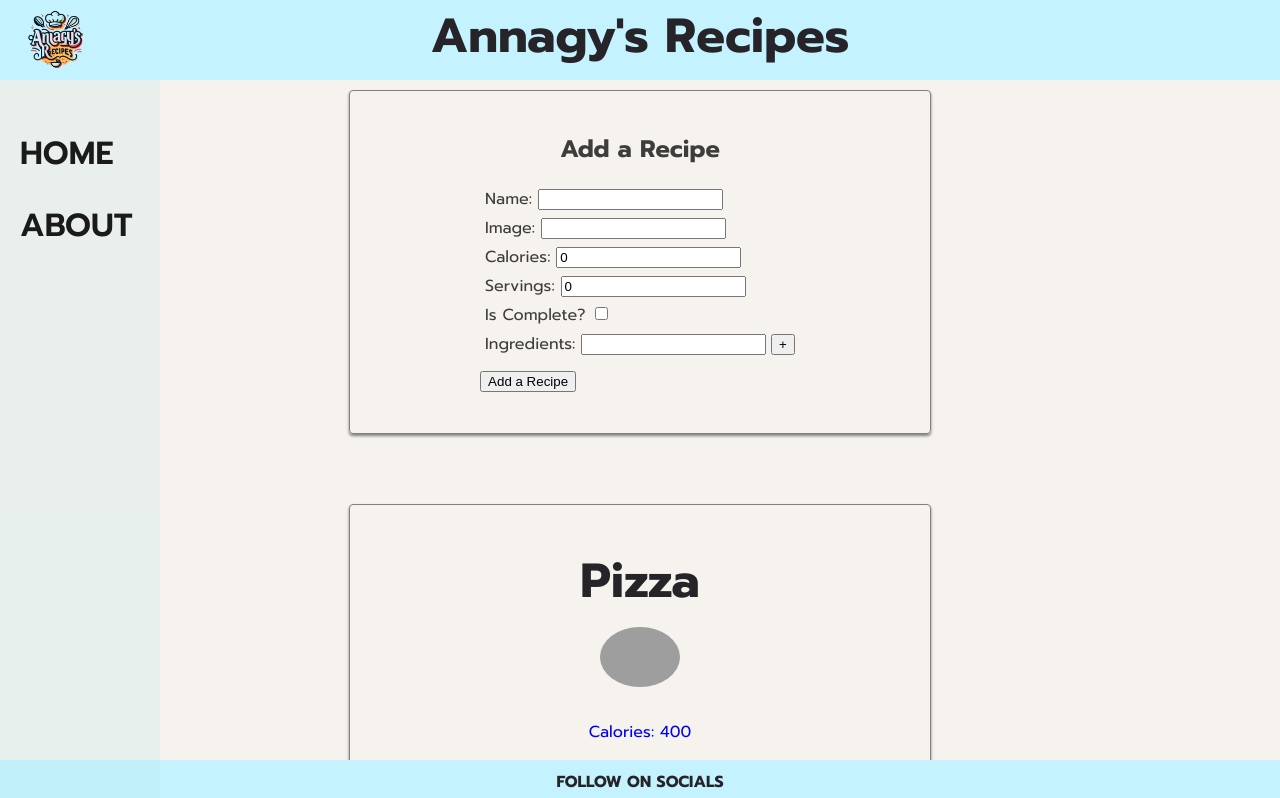
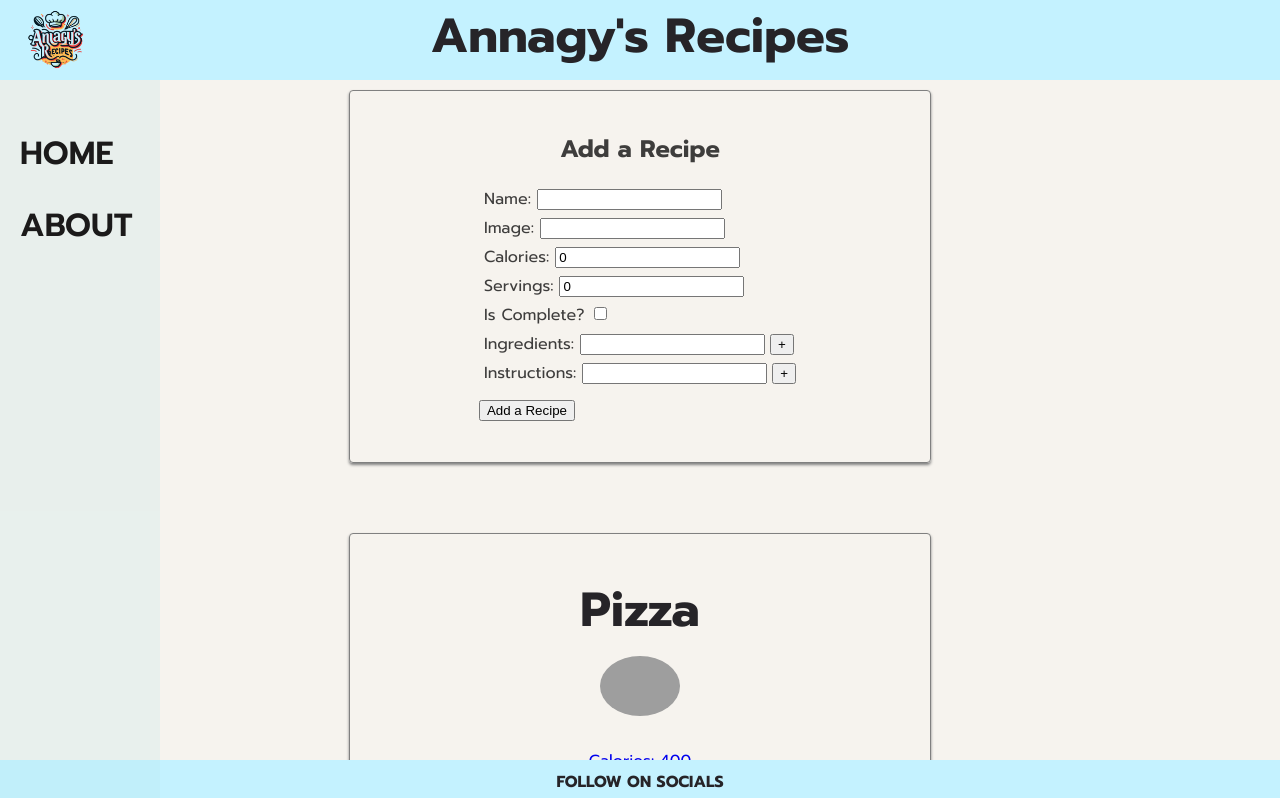
Before and after one commit to annagy07/recipe-book-app-react, a React (Vite) app in the folder recipe-cook-book/: page / in a window 1280 px wide. Shown: the top 798 px of the page. Built offline with nearby package versions, Linux system fonts and the light colour scheme; grey boxes are pictures that could not be loaded.

Commit message:
details page works also with new recipe

```diff
--- a/recipe-cook-book/src/components/NewRecipeForm.jsx
+++ b/recipe-cook-book/src/components/NewRecipeForm.jsx
@@ -9,6 +9,7 @@ function NewRecipeForm(props) {
   const [servings, setServings] = useState(0);
   const [isCompleted, setIsCompleted] = useState(false);
   const [ingredients, setIngredients] = useState([""]);
+  const [directions, setDirections] = useState([""]);
 
   const handleNameInput = (e) => setName(e.target.value);
 
@@ -30,6 +31,7 @@ function NewRecipeForm(props) {
       servings,
       isCompleted,
       ingredients,
+      directions,
     };
     console.log("Submitted: ", newRecipe);
     props.addRecipe(newRecipe);
@@ -41,18 +43,29 @@ function NewRecipeForm(props) {
     setServings(0);
     setIsCompleted(false);
     setIngredients([""]);
+    setDirections([""]);
   };
 
-  // Füge ein neues Input-Feld hinzu
-  const addInput = () => {
+  // Neue Input Feld bei Zutaten
+  const addInputIngredient = () => {
     setIngredients([...ingredients, ""]);
   };
 
-  // Aktualisiere den Wert eines bestimmten Input-Feldes
   const handleIngredientsInput = (index, event) => {
     const newInputs = [...ingredients];
     newInputs[index] = event.target.value;
     setIngredients(newInputs);
+  };
+
+  // Neue Input Feld bei Anweisungen
+  const addInputDirections = () => {
+    setDirections([...directions, ""]);
+  };
+
+  const handleDirectionsInput = (index, event) => {
+    const newInputs = [...directions];
+    newInputs[index] = event.target.value;
+    setDirections(newInputs);
   };
 
   return (
@@ -119,10 +132,33 @@ function NewRecipeForm(props) {
               onChange={(event) => handleIngredientsInput(index, event)}
             />
           ))}
-          <button type="button" onClick={addInput} className="plus-btn">
+          <button
+            type="button"
+            onClick={addInputIngredient}
+            className="plus-btn"
+          >
             +
           </button>
         </div>
+
+        <div className="form-item">
+          <label>Instructions: </label>
+          {directions.map((direction, index) => (
+            <input
+              key={index}
+              value={direction}
+              onChange={(event) => handleDirectionsInput(index, event)}
+            />
+          ))}
+          <button
+            type="button"
+            onClick={addInputDirections}
+            className="plus-btn"
+          >
+            +
+          </button>
+        </div>
+
         <button type="submit" className="submit-btn">
           Add a Recipe
         </button>
--- a/recipe-cook-book/src/components/RecipeList.jsx
+++ b/recipe-cook-book/src/components/RecipeList.jsx
@@ -1,14 +1,19 @@
-
-import { useState } from "react";
+import { useState, useEffect } from "react";
 import RecipeData from "../recipe-list.json";
 import RecipeCard from "./RecipeCard";
 import "./RecipeList.css";
 import NewRecipeForm from "../components/NewRecipeForm";
-import { Link, NavLink } from "react-router-dom";
-
+import { NavLink } from "react-router-dom";
 
 function RecipeList() {
-  const [recipes, setRecipes] = useState(RecipeData);
+  const [recipes, setRecipes] = useState(
+    JSON.parse(localStorage.getItem("recipes")) || RecipeData
+  );
+
+  useEffect(() => {
+    // Update local storage whenever recipes state changes
+    localStorage.setItem("recipes", JSON.stringify(recipes));
+  }, [recipes]);
 
   const deleteRecipe = (recipeId) => {
     const filteredRecipes = recipes.filter((recipe) => recipe.id !== recipeId);
@@ -27,21 +32,26 @@ function RecipeList() {
       <div className="recipeList">
         {recipes.map((recipe) => (
           <div className="recipeCard" key={recipe.id}>
-            <NavLink to={`/recipe/${recipe.id}`} className="nav-link" >
-              <RecipeCard recipe={recipe} />
+            <NavLink to={`/recipe/${recipe.id}`} className="nav-link">
+              <RecipeCard recipe={recipe} recipes={recipes} />
             </NavLink>
-            <button onClick={() => deleteRecipe(recipe.id)} className="btn-delete">
+            <button
+              onClick={() => deleteRecipe(recipe.id)}
+              className="btn-delete"
+            >
               Delete
             </button>
           </div>
         ))}
       </div>
+      <button>
+        Reset Recipes
+      </button>
     </div>
   );
 }
 
 export default RecipeList;
-
 
 // function RecipeList() {
 //   const [recipes, setRecipe] = useState(RecipeData);
--- a/recipe-cook-book/src/pages/Homepage.jsx
+++ b/recipe-cook-book/src/pages/Homepage.jsx
@@ -5,7 +5,6 @@ import RecipeList from "../components/RecipeList";
 
 function Homepage() {
   // const [recipe, setRecipe] = useState(RecipeData);
-
 
   // const addRecipe = (newRecipe) => {
   //   // Create a new array
@@ -19,8 +18,7 @@ function Homepage() {
 
   return (
     <div>
-      <div>
-      </div>
+      <div></div>
       <div>
         <RecipeList />
       </div>
--- a/recipe-cook-book/src/pages/RecipeDetailsPage.jsx
+++ b/recipe-cook-book/src/pages/RecipeDetailsPage.jsx
@@ -3,13 +3,27 @@ import { useParams } from "react-router-dom";
 import { NavLink } from "react-router-dom";
 import RecipeData from "../recipe-list.json";
 
-function RecipeDetailsPage() {
+function RecipeDetailsPage(props) {
+  // const { recipes } = props
   const { recipeId } = useParams();
-  const [recipeDetails, setrecipeDetails] = useState(null);
+  const [recipeDetails, setRecipeDetails] = useState(null);
+
+  // useEffect(() => {
+  //   const currentRecipe = RecipeData.find((recipe) => recipe.id === recipeId);
+  //   setrecipeDetails(currentRecipe);
+  // }, [recipeId]);
 
   useEffect(() => {
-    const recipe = RecipeData.find((recipe) => recipe.id === recipeId);
-    setrecipeDetails(recipe);
+    // Try to load recipes from local storage
+    const loadedRecipes = JSON.parse(localStorage.getItem("recipes"));
+    // Fall back to the static data if there's nothing in local storage
+    const allRecipes = loadedRecipes || RecipeData;
+    // Find the current recipe by id
+    const currentRecipe = allRecipes.find(
+      (recipe) => recipe.id.toString() === recipeId
+    );
+    setRecipeDetails(currentRecipe);
+    console.log(currentRecipe);
   }, [recipeId]);
 
   return (
```
Also changed, not shown: recipe-cook-book/src/components/RecipeCard.jsx (+5 -5 lines).
